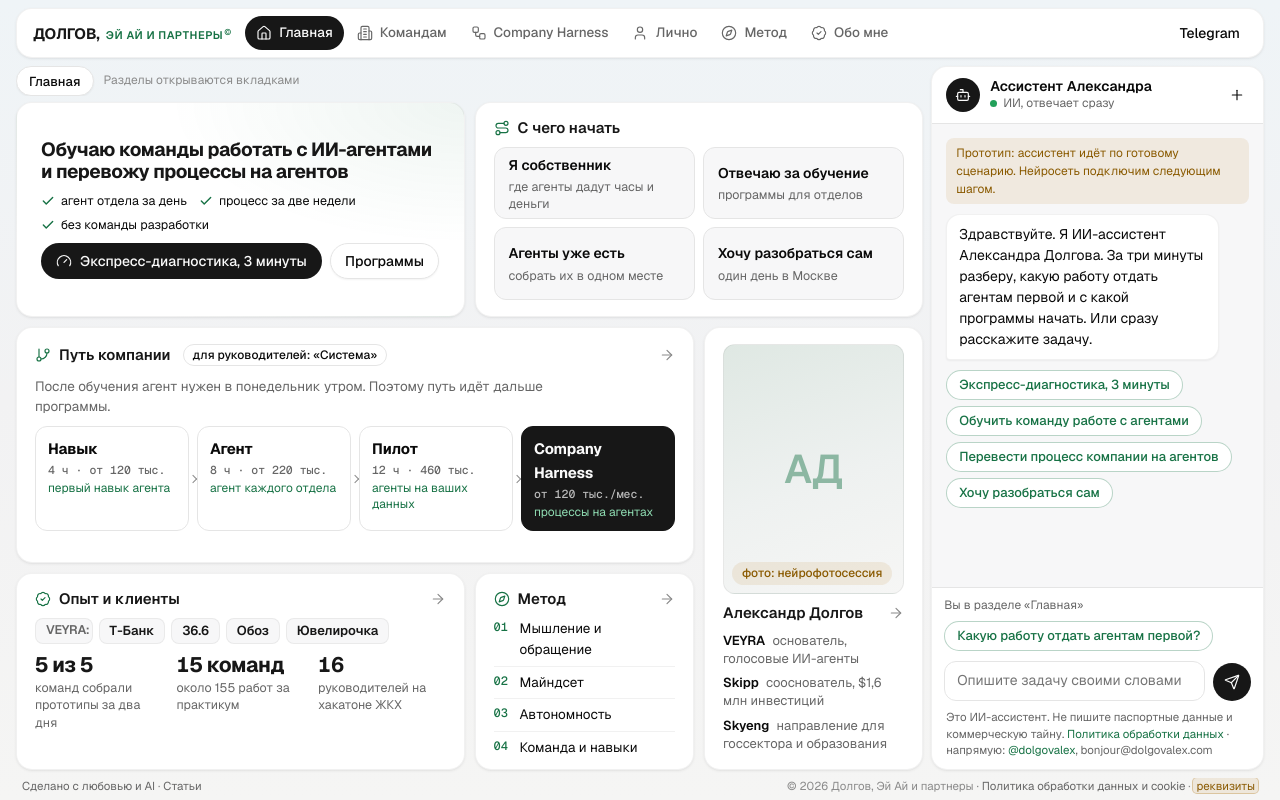
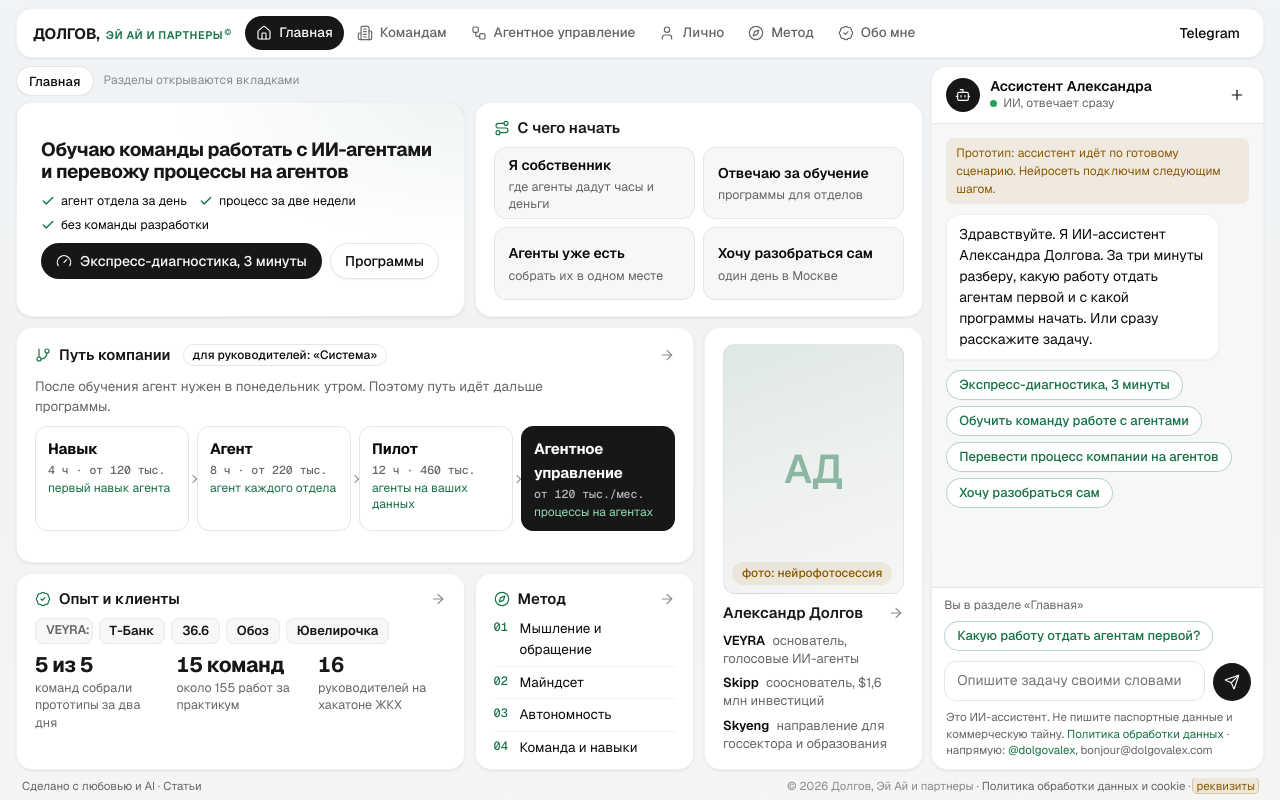
Before and after one commit to dolgovalexskipp/dolgov-ai-website, a plain HTML site: page proto/index.html in a window 1280 px wide. Drawn offline with Linux system fonts and the light colour scheme.

Commit message:
Прототип: Company Harness переименовано в «Агентное управление»
Меню, путь компании, программы, ассистент и «Обо мне» говорят «агентное
управление». В разделе первым блоком определение: что это, как работает и почему
по-английски harness; Company Harness осталось вторым именем в подписи и в
определении. На телефоне вкладка «Управление».

Co-Authored-By: Claude Opus 5.5 <noreply@anthropic.com>

```diff
--- a/proto/index.html
+++ b/proto/index.html
@@ -19,7 +19,7 @@
     <nav class="ap-nav" aria-label="Разделы">
       <a href="#home" data-s="home"><svg class="i" aria-hidden="true"><use href="../assets/ds/icons.svg#house"/></svg><span>Главная</span></a>
       <a href="#komandam" data-s="komandam"><svg class="i" aria-hidden="true"><use href="../assets/ds/icons.svg#building-2"/></svg><span>Командам</span></a>
-      <a href="#harness" data-s="harness"><svg class="i" aria-hidden="true"><use href="../assets/ds/icons.svg#workflow"/></svg><span>Company Harness</span></a>
+      <a href="#harness" data-s="harness"><svg class="i" aria-hidden="true"><use href="../assets/ds/icons.svg#workflow"/></svg><span>Агентное управление</span></a>
       <a href="#lichno" data-s="lichno"><svg class="i" aria-hidden="true"><use href="../assets/ds/icons.svg#user"/></svg><span>Лично</span></a>
       <a href="#metod" data-s="metod"><svg class="i" aria-hidden="true"><use href="../assets/ds/icons.svg#compass"/></svg><span>Метод</span></a>
       <a href="#bio" data-s="bio"><svg class="i" aria-hidden="true"><use href="../assets/ds/icons.svg#badge-check"/></svg><span>Обо мне</span></a>
@@ -69,7 +69,7 @@
               <li><a href="#navyk"><b>Навык</b><span>4 ч · от 120 тыс.</span><small>первый навык агента</small></a></li>
               <li><a href="#agent"><b>Агент</b><span>8 ч · от 220 тыс.</span><small>агент каждого отдела</small></a></li>
               <li><a href="#pilot"><b>Пилот</b><span>12 ч · 460 тыс.</span><small>агенты на ваших данных</small></a></li>
-              <li class="hz"><a href="#harness"><b>Company Harness</b><span>от 120 тыс./мес.</span><small>процессы на агентах</small></a></li>
+              <li class="hz"><a href="#harness"><b>Агентное управление</b><span>от 120 тыс./мес.</span><small>процессы на агентах</small></a></li>
             </ol>
           </article>
 
@@ -118,7 +118,7 @@
             <button type="button" data-sub="pilot"><b>Пилот</b><small>12 часов</small></button>
             <button type="button" data-sub="sistema"><b>Система</b><small>16 часов</small></button>
             <button type="button" data-sub="podgotovka">Подготовка</button>
-            <a class="nav-out" href="#harness">Дальше: Company Harness<svg class="i" aria-hidden="true"><use href="../assets/ds/icons.svg#arrow-right"/></svg></a>
+            <a class="nav-out" href="#harness">Дальше: агентное управление<svg class="i" aria-hidden="true"><use href="../assets/ds/icons.svg#arrow-right"/></svg></a>
           </aside>
           <div class="win-pane" tabindex="-1">
 
@@ -146,7 +146,7 @@
                 <h2>Понедельник после обучения</h2>
                 <div class="monday">
                   <p>На программе у всех есть модель, примеры под рукой и ведущий, который отвечает на вопросы. В понедельник сотрудник остаётся один: доступа к модели нет или он оплачен с личной карты, правил по данным нет, спросить некого.</p>
-                  <p>Поэтому каждая программа заканчивается файлами и планом на 30 дней, а дальше процессы переходят в <a href="#harness">Company Harness</a>: у агентов появляются доступ, правила и ответственный.</p>
+                  <p>Поэтому каждая программа заканчивается файлами и планом на 30 дней, а дальше процессы переходят в <a href="#harness">агентное управление</a>: у агентов появляются доступ, правила и ответственный.</p>
                 </div>
               </section>
               <section class="pane-sec">
@@ -226,8 +226,8 @@
               </section>
               <section class="pane-sec">
                 <h2>Как меряем успех</h2>
-                <ul class="dots"><li>В конце дня: у каждого отдела доля примеров, которые агент прошёл без правок, по критерию из ТЗ.</li><li>Через 30 дней, на онлайн-часе: какие агенты в работе и какие файлы из плана появились.</li><li>Сигнал для следующего шага: компания хочет подключить лучших агентов к своим данным («Пилот») или взять процесс на сопровождение (Company Harness).</li></ul>
-                <p class="next"><svg class="i" aria-hidden="true"><use href="../assets/ds/icons.svg#arrow-right"/></svg><span><b>Следующий шаг:</b> «Пилот» или Company Harness</span></p>
+                <ul class="dots"><li>В конце дня: у каждого отдела доля примеров, которые агент прошёл без правок, по критерию из ТЗ.</li><li>Через 30 дней, на онлайн-часе: какие агенты в работе и какие файлы из плана появились.</li><li>Сигнал для следующего шага: компания хочет подключить лучших агентов к своим данным («Пилот») или взять процесс в агентное управление.</li></ul>
+                <p class="next"><svg class="i" aria-hidden="true"><use href="../assets/ds/icons.svg#arrow-right"/></svg><span><b>Следующий шаг:</b> «Пилот» или агентное управление</span></p>
               </section>
             </div>
             <div class="sub" data-sub="pilot" hidden>
@@ -261,8 +261,8 @@
               </section>
               <section class="pane-sec">
                 <h2>Как меряем успех</h2>
-                <ul class="dots"><li>На демо: агенты прошли пороги на реальных случаях.</li><li>Собственники назвали процесс, ответственного и бюджет.</li><li>Через 30 дней: первый процесс запущен (в Company Harness или своими силами) или есть честный список, что мешает.</li></ul>
-                <p class="next"><svg class="i" aria-hidden="true"><use href="../assets/ds/icons.svg#arrow-right"/></svg><span><b>Следующий шаг:</b> Company Harness: процесс из пилота становится первым запуском</span></p>
+                <ul class="dots"><li>На демо: агенты прошли пороги на реальных случаях.</li><li>Собственники назвали процесс, ответственного и бюджет.</li><li>Через 30 дней: первый процесс запущен (в агентном управлении или своими силами) или есть честный список, что мешает.</li></ul>
+                <p class="next"><svg class="i" aria-hidden="true"><use href="../assets/ds/icons.svg#arrow-right"/></svg><span><b>Следующий шаг:</b> агентное управление, процесс из пилота становится первым запуском</span></p>
               </section>
             </div>
             <div class="sub" data-sub="sistema" hidden>
@@ -297,7 +297,7 @@
               <section class="pane-sec">
                 <h2>Как меряем успех</h2>
                 <ul class="dots"><li>Прототип каждого стола прошёл свой критерий готовности на реальных случаях или есть список ограничений.</li><li>Защита: собственник и ведущий решают по каждому проекту, идёт ли он в план.</li><li>План на квартал с владельцем среды и датами.</li><li>Через 30–60 дней: первые процессы из плана запущены.</li></ul>
-                <p class="next"><svg class="i" aria-hidden="true"><use href="../assets/ds/icons.svg#arrow-right"/></svg><span><b>Следующий шаг:</b> Company Harness на процессы из плана на квартал; для компаний, где агенты уже есть, с корпоративным контуром</span></p>
+                <p class="next"><svg class="i" aria-hidden="true"><use href="../assets/ds/icons.svg#arrow-right"/></svg><span><b>Следующий шаг:</b> агентное управление для процессов из плана на квартал; для компаний, где агенты уже есть, с корпоративным контуром</span></p>
               </section>
             </div>
 
@@ -359,7 +359,7 @@
               <section class="pane-sec">
                 <h2>Как меряем успех</h2>
                 <ul class="dots"><li>В конце дня: каждый показал хотя бы одну свою задачу, которую агент сделал по его критерию.</li><li>На первом разборе через неделю: что запущено и работает каждый день.</li><li>Сигналы: участники приводят коллег на следующий поток, компании участников заказывают корпоративные программы.</li></ul>
-                <p class="next"><svg class="i" aria-hidden="true"><use href="../assets/ds/icons.svg#arrow-right"/></svg><span><b>Следующий шаг:</b> консультация; для компании участника «Навык», «Агент» или «Пилот»; Company Harness</span></p>
+                <p class="next"><svg class="i" aria-hidden="true"><use href="../assets/ds/icons.svg#arrow-right"/></svg><span><b>Следующий шаг:</b> консультация; для компании участника «Навык», «Агент» или «Пилот»; агентное управление</span></p>
               </section>
             </div>
             <div class="sub" data-sub="konsultaciya" hidden>
@@ -380,12 +380,12 @@
         </div>
       </section>
 
-      <!-- ═════ Company Harness ═════ -->
-      <section class="ap-view ap-win" data-view="harness" aria-label="Company Harness" hidden>
+      <!-- ═════ Агентное управление ═════ -->
+      <section class="ap-view ap-win" data-view="harness" aria-label="Агентное управление" hidden>
         <div class="win">
-          <aside class="win-nav" aria-label="Разделы Company Harness">
-            <p class="label">Company Harness</p>
-            <button type="button" data-to="hz-plain">Простыми словами</button>
+          <aside class="win-nav" aria-label="Разделы агентного управления">
+            <p class="label">Агентное управление</p>
+            <button type="button" data-to="hz-plain">Что это</button>
             <button type="button" data-to="hz-year">Пример года</button>
             <button type="button" data-to="hz-how">Как устроен</button>
             <button type="button" data-to="hz-tariffs">Тарифы</button>
@@ -398,17 +398,18 @@
           </aside>
           <div class="win-pane" tabindex="-1">
             <header class="pane-head">
-              <p class="mlabel">Company Harness · сопровождение по подписке</p>
+              <p class="mlabel">Агентное управление · по подписке · Company Harness</p>
               <h1>Перевожу процессы компании на агентов регулярно</h1>
               <p class="lead-s">Работаю внутри вашей команды на постоянной основе: помогаю выбрать важный процесс, оцифровать его, подготовить данные и перевести на агентов. Потом берём следующий.</p>
               <div class="row"><button class="btn btn-primary" type="button" data-chat-focus data-topic="Перевести процесс компании на агентов">Обсудить первый процесс</button></div>
             </header>
 
             <section class="pane-sec" id="hz-plain">
-              <h2>Простыми словами</h2>
+              <h2>Что такое агентное управление</h2>
               <div class="plain">
-                <p>Раз в несколько месяцев мы берём один рабочий процесс вашей компании, например путь от заявки клиента до отправленного КП, и переводим его на ИИ-агентов. Дальше следим, чтобы он работал, и берём следующий.</p>
-                <p>Harness по-английски значит «упряжь». Модели сами по себе в компании не работают: им нужны данные, доступы, правила и человек, который отвечает за результат. Эту обвязку я ставлю и веду.</p>
+                <p><b>Агентное управление</b> — постоянная работа, в которой процессы компании один за другим переходят на ИИ-агентов, а у каждого агента есть данные, доступы, правила и ответственный.</p>
+                <p>Раз в несколько месяцев мы берём один рабочий процесс, например путь от заявки клиента до отправленного КП, переводим его на агентов, следим, чтобы он работал, и берём следующий. Вы управляете результатом процесса, я управляю агентами.</p>
+                <p>По-английски такую обвязку называют harness, то есть упряжь. Модели сами по себе в компании не работают, им нужна упряжь из данных, правил и людей. Отсюда второе имя услуги, Company Harness.</p>
               </div>
               <div class="cols3">
                 <div><b>Кому подходит</b><span>Сотрудники уже пробовали ИИ, а в процессах он так и не прижился.</span></div>
@@ -429,7 +430,7 @@
             </section>
 
             <section class="pane-sec" id="hz-how">
-              <h2>Как устроен Company Harness</h2>
+              <h2>Как устроено агентное управление</h2>
               <div class="quad">
                 <div><span class="label">Процессы</span><b>Новый процесс в темпе тарифа</b><span>от раза в полгода до каждого месяца</span></div>
                 <div><span class="label">Консультации</span><b>Часы на ваших людей</b><span>вопросы сотрудников по их агентам, обучение, планёрки</span></div>
@@ -634,7 +635,7 @@
             <section class="pane-sec" id="bio-career">
               <h2>Карьера</h2>
               <div class="tl">
-                <div><span class="m">с 2025</span><b>«Долгов, Эй Ай и партнеры»</b><span>обучение команд и Company Harness</span></div>
+                <div><span class="m">с 2025</span><b>«Долгов, Эй Ай и партнеры»</b><span>обучение команд и агентное управление</span></div>
                 <div><span class="m">с 2025</span><b>VEYRA</b><span>основатель, голосовые ИИ-агенты и чат-платформа</span></div>
                 <div><span class="m">2020–2025</span><b>Skipp</b><span>сооснователь, коммерческий директор</span></div>
                 <div><span class="m">2017–2020</span><b>Skyeng</b><span>управляющий директор направлений для госсектора и корпораций, около 120 млн ₽ выручки в год</span></div>
@@ -705,7 +706,7 @@
   <nav class="ap-tabbar" aria-label="Разделы">
     <a href="#home" data-s="home"><svg class="i" aria-hidden="true"><use href="../assets/ds/icons.svg#house"/></svg><span>Главная</span></a>
     <a href="#komandam" data-s="komandam"><svg class="i" aria-hidden="true"><use href="../assets/ds/icons.svg#building-2"/></svg><span>Командам</span></a>
-    <a href="#harness" data-s="harness"><svg class="i" aria-hidden="true"><use href="../assets/ds/icons.svg#workflow"/></svg><span>Harness</span></a>
+    <a href="#harness" data-s="harness"><svg class="i" aria-hidden="true"><use href="../assets/ds/icons.svg#workflow"/></svg><span>Управление</span></a>
     <a href="#lichno" data-s="lichno"><svg class="i" aria-hidden="true"><use href="../assets/ds/icons.svg#user"/></svg><span>Лично</span></a>
     <button type="button" id="moreBtn" aria-expanded="false" aria-controls="moreSheet"><svg class="i" aria-hidden="true"><use href="../assets/ds/icons.svg#menu"/></svg><span>Ещё</span></button>
   </nav>
--- a/proto/proto.js
+++ b/proto/proto.js
@@ -13,7 +13,7 @@
   const lc = s => s ? s.charAt(0).toLowerCase() + s.slice(1) : "";
 
   /* ─── разделы, вкладки, экраны внутри раздела ─── */
-  const TITLES = { home: "Главная", komandam: "Командам", harness: "Company Harness", lichno: "Лично", metod: "Метод", bio: "Обо мне" };
+  const TITLES = { home: "Главная", komandam: "Командам", harness: "Агентное управление", lichno: "Лично", metod: "Метод", bio: "Обо мне" };
   /* короткие адреса: раздел и экран внутри (имя экрана) или место на странице (#якорь) */
   const ALIAS = {
     programmy: ["komandam", "obzor"], navyk: ["komandam", "navyk"], agent: ["komandam", "agent"], pilot: ["komandam", "pilot"], sistema: ["komandam", "sistema"],
@@ -122,7 +122,7 @@
     update();
   }
 
-  /* сетка темпа запусков Company Harness */
+  /* сетка темпа запусков агентного управления */
   $$(".pace-r").forEach(r => {
     const n = +r.dataset.every;
     for (let m = 1; m <= 12; m++) {
@@ -289,7 +289,7 @@
   }
   async function suggest() {
     let s, txt;
-    if (L.topic === T.proc || L.role === "Агенты уже есть") { L.format = "Company Harness"; s = "harness"; txt = "Это задача для Company Harness: запускаем процесс за две недели, два месяца внедряем на живых данных, дальше поддерживаем. Если агенты у вас уже есть, начинаем с корпоративного контура."; }
+    if (L.topic === T.proc || L.role === "Агенты уже есть") { L.format = "Агентное управление"; s = "harness"; txt = "Это задача для агентного управления: запускаем процесс за две недели, два месяца внедряем на живых данных, дальше поддерживаем. Если агенты у вас уже есть, начинаем с корпоративного контура."; }
     else if (L.topic === T.solo || L.role === "Для себя") { L.format = "Погружение"; s = "pogruzhenie"; txt = "Подойдёт Погружение: за один день своя рабочая среда и агенты на двух или трёх ваших задачах. 80 000 ₽ с участника."; }
     else if (L.role === "Собственник") { L.format = "Пилот"; s = "pilot"; txt = "Подойдёт Пилот: агенты отделов начинают работать на ваших данных, а вечером первого дня собственники выбирают процессы, ответственных и бюджет."; }
     else { L.format = "Агент"; s = "agent"; txt = "Подойдёт программа «Агент»: за день каждый отдел собирает агента на своей задаче и проверяет его на своих примерах." + (/16|25/.test(L.detail || "") ? " Для группы больше 15 человек стоимость выше на 20%." : ""); }
@@ -320,12 +320,12 @@
     const month = { "До 10": "до 40 часов в месяц", "От 10 до 40": "от 40 до 160 часов в месяц", "Больше 40": "больше 160 часов в месяц" }[L.hours];
     const tariff = { "До 20": "Старт", "От 20 до 100": "Стандарт", "От 100 до 500": "Бизнес", "Больше 500": "Анлимит" }[L.size];
     let s, why;
-    if (L.ai === "Есть свои агенты") { s = "harness"; L.format = "Company Harness с корпоративным контуром"; why = "агенты уже есть, их нужно собрать в одно место с версиями и взять на поддержку"; }
+    if (L.ai === "Есть свои агенты") { s = "harness"; L.format = "Агентное управление с корпоративным контуром"; why = "агенты уже есть, их нужно собрать в одно место с версиями и взять на поддержку"; }
     else if (L.role === "Собственник" && L.hours !== "До 10") { s = "pilot"; L.format = "Пилот"; why = "часов много, а собственнику нужно выбрать процессы и бюджет на живых данных"; }
     else if (L.ai === "Нет" && L.hours === "До 10") { s = "navyk"; L.format = "Навык"; why = "команда начинает с нуля, первый навык даст понятный результат за четыре часа"; }
     else { s = "agent"; L.format = "Агент"; why = "за день каждый отдел соберёт агента на этой работе и проверит его на своих примерах"; }
     L.detail = `${L.work}, ${lc(L.hours)} ч в неделю, компания ${lc(L.size)} человек, ИИ: ${lc(L.ai)}`;
-    const rows = [["Отдать агентам первым", L.work], ["Сейчас уходит руками", month], ["С чего начать", `${L.format}: ${why}`], ["Дальше", `Company Harness, ориентир по размеру компании: тариф «${tariff}»`]];
+    const rows = [["Отдать агентам первым", L.work], ["Сейчас уходит руками", month], ["С чего начать", `${L.format}: ${why}`], ["Дальше", `агентное управление, ориентир по размеру компании: тариф «${tariff}»`]];
     const d = await say(`<b>Разбор</b><dl class="sum rep">${rows.map(r => `<dt>${r[0]}</dt><dd>${esc(r[1])}</dd>`).join("")}</dl><div class="mlink"><button type="button" class="btn btn-outline btn-sm">${icon("arrow-right")}Открыть «${SUBNAME[s] || TITLES[s]}»</button></div>`, 1100);
     $("button", d).addEventListener("click", () => { go(s); if (overlay()) closeChat(); });
     await ask("Передать этот разбор Александру?", ["Созвониться", "Переписка в Telegram", "Письмом на почту", "Пока не надо"], async c => {
```
